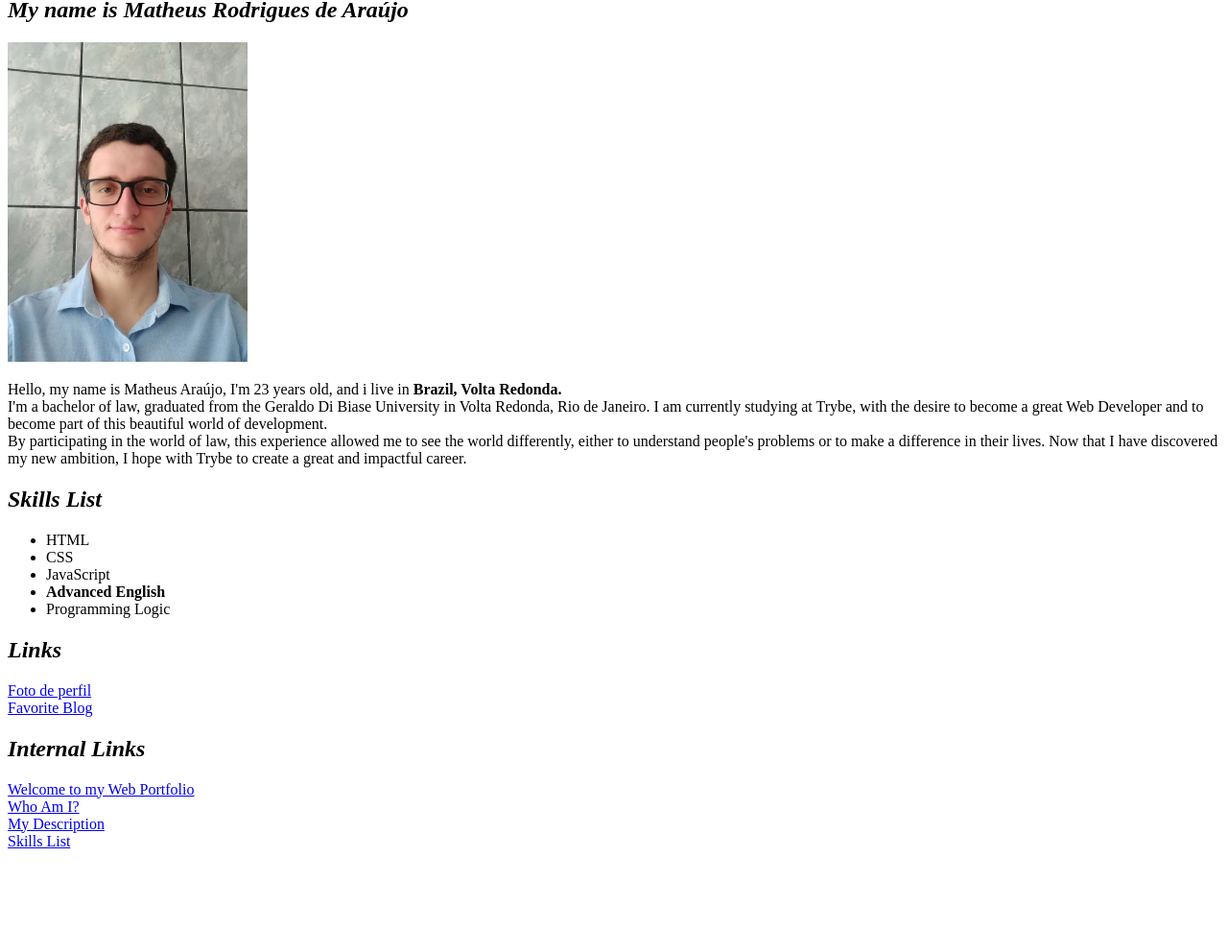
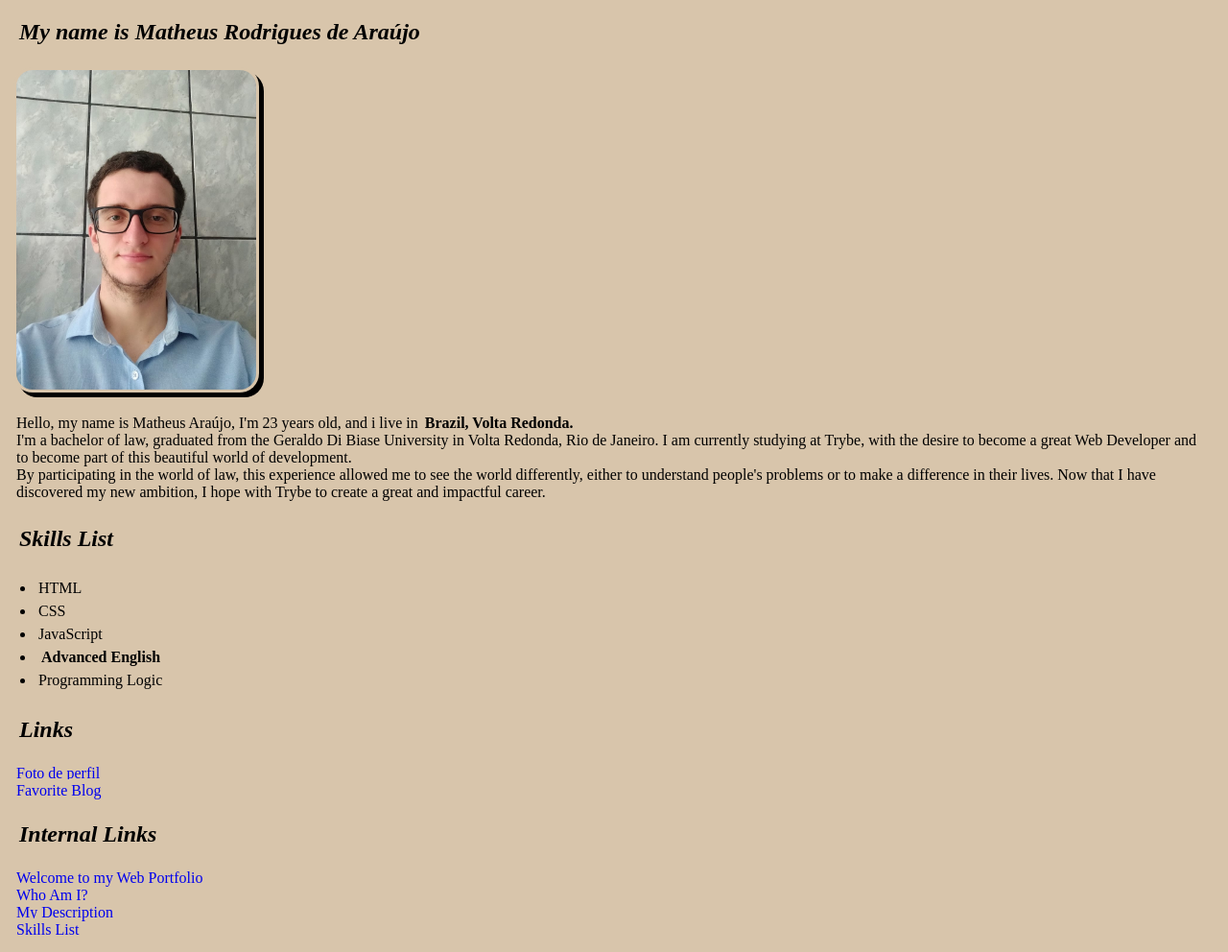
Before and after one commit to MatheusAraujoDev/portfolio-web, a plain HTML site: page index.html in a window 1280 px wide. Shown: the part 95-1087 px from the top of the page at 96% size. Before the commit the page ends 989 px from the top, so only its background shows below. Drawn offline with Linux system fonts and the light colour scheme.

Commit message:
Adiciona um README e faz alguns ajustes

```diff
--- a/index.html
+++ b/index.html
@@ -3,16 +3,12 @@
   <head>
     <meta charset="UTF-8">
     <title>Web Portfolio</title>
-    <style>
-      #Welcome{
-          font-family:Impact;
-      }
-    </style>
+    <link rel="stylesheet" type="text/css" href="style.css">
   </head>
   <body>
    <h1 id="Welcome">Welcome to my Web Portfolio</h1>
    <h2 id="Matheus"><em>My name is Matheus Rodrigues de Araújo</em></h2>
-   <img src="images/FotoPerfil.jpeg" alt="Foto de perfil Matheus Rodrigues de Araújo" width="250px" id="FotoPerfil">
+   <img src="images/FotoPerfil.jpeg" alt="Foto de perfil Matheus Rodrigues de Araújo" id="FotoPerfil">
    <p id="description">Hello, my name is Matheus Araújo, I'm 23 years old, and i live in <strong>Brazil, Volta Redonda.</strong> <br>
     I'm a bachelor of law, graduated from the Geraldo Di Biase University in Volta Redonda, Rio de Janeiro. I am currently studying at Trybe, with the desire to become a great Web Developer and to become part of this beautiful world of development.<br>
     By participating in the world of law, this experience allowed me to see the world differently, either to understand people's problems or to make a difference in their lives. Now that I have discovered my new ambition, I hope with Trybe to create a great and impactful career.
--- /dev/null
+++ b/style.css
@@ -0,0 +1,23 @@
+* {
+  padding: 3px;
+  background-color: rgb(216, 197, 171);
+}
+
+
+#FotoPerfil {
+  width: 250px;
+  border-radius: 20px;
+  box-shadow: 5px 5px;
+}
+
+#Welcome{
+  font-family:Impact;
+}
+
+li {
+  margin-left: 20px;
+}
+
+a {
+  text-decoration: none;
+}
```
Also changed, not shown: 1 other file.
